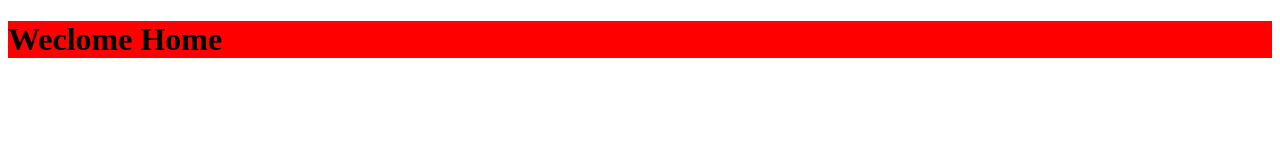
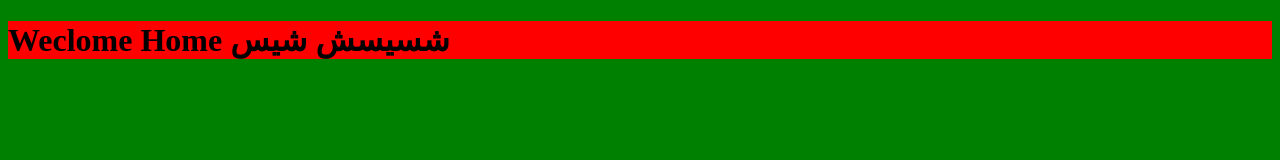
Before and after one commit to sanoose/laravel, a plain HTML site: page index.html in a window 1280 px wide. Drawn offline with Linux system fonts and the light colour scheme.

Commit message:
write you comment here

```diff
--- a/css/css.css
+++ b/css/css.css
@@ -3,3 +3,7 @@
 h1 {
     background-color: red;
 }
+
+body {
+    background-color: green;
+}
--- a/index.html
+++ b/index.html
@@ -11,7 +11,7 @@
 <body>
 
 
-        <h1> Weclome Home</h1>
+        <h1> Weclome Home شسيسش شيس</h1>
 
         <script src="js/js.js"> </script>
 </body>
```
